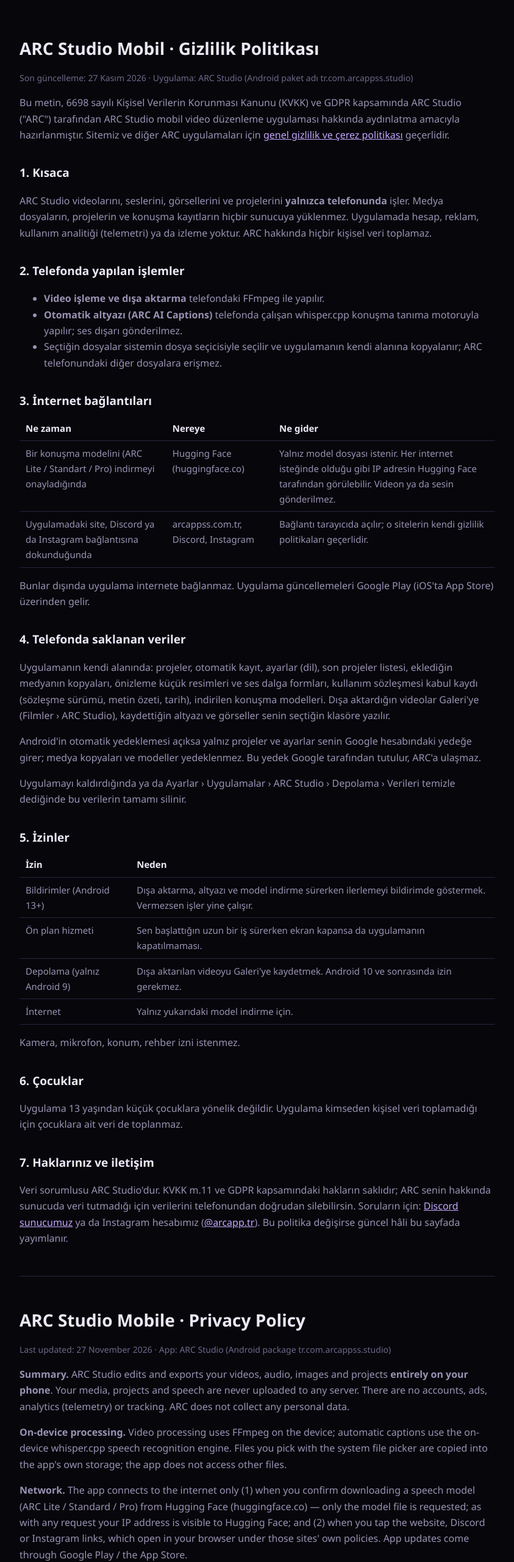
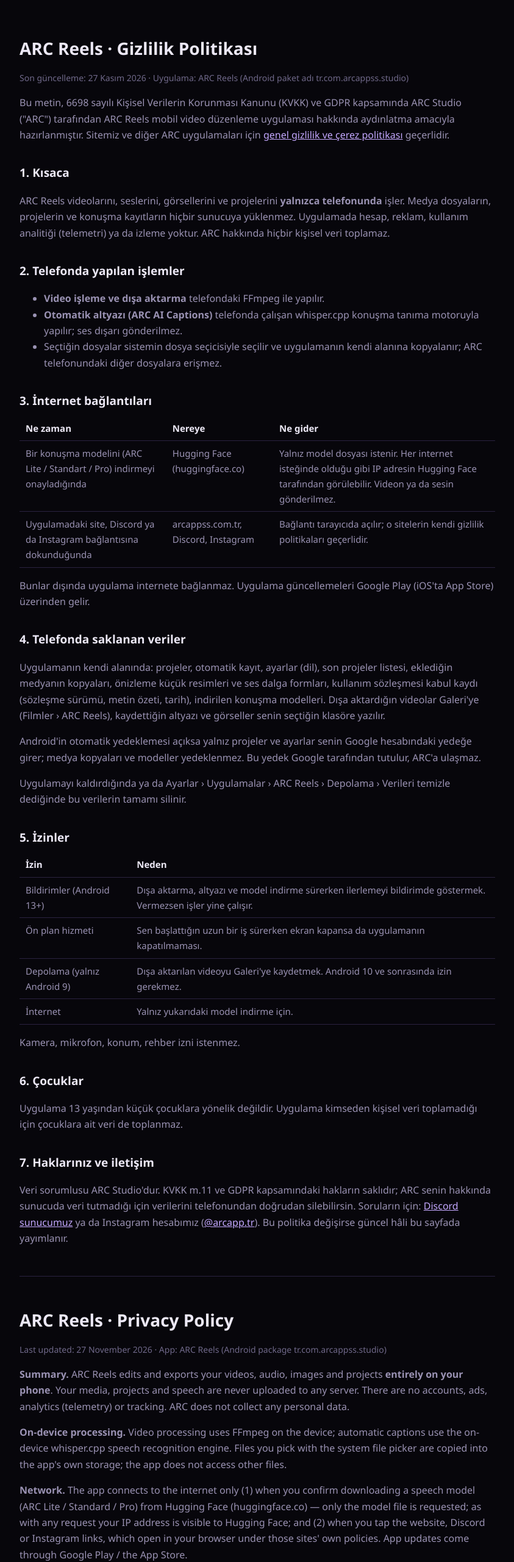
Before and after one commit to oguzonfroy/ARC, a plain HTML site: page docs/studio/gizlilik.html in a window 1280 px wide. Shown: the top 2561 px of the page at 61% size, without its empty margins (218-1061 px from the left). Drawn offline with Linux system fonts and the light colour scheme.

Commit message:
Gizlilik sayfası: mobil uygulamanın adı ARC Reels
Co-Authored-By: Claude Opus 5.5 <noreply@anthropic.com>

```diff
--- a/docs/studio/gizlilik.html
+++ b/docs/studio/gizlilik.html
@@ -3,8 +3,8 @@
 <head>
 <meta charset="utf-8">
 <meta name="viewport" content="width=device-width,initial-scale=1">
-<title>ARC Studio Mobil · Gizlilik Politikası / Privacy Policy</title>
-<meta name="description" content="ARC Studio Android ve iOS uygulamasının gizlilik politikası. Videoların telefonda işlenir, hiçbir sunucuya yüklenmez.">
+<title>ARC Reels · Gizlilik Politikası / Privacy Policy</title>
+<meta name="description" content="ARC Reels Android ve iOS uygulamasının gizlilik politikası. Videoların telefonda işlenir, hiçbir sunucuya yüklenmez.">
 <link rel="icon" type="image/png" href="../arc.png">
 <style>
 body{margin:0;background:#07060b;color:#ece8f6;font:400 16px/1.65 "Segoe UI",system-ui,sans-serif}
@@ -17,15 +17,15 @@ hr{border:0;border-top:1px solid #2a2240;margin:48px 0}
 </head>
 <body>
 <main>
-<h1>ARC Studio Mobil · Gizlilik Politikası</h1>
-<p class="k">Son güncelleme: 27 Kasım 2026 · Uygulama: ARC Studio (Android paket adı tr.com.arcappss.studio)</p>
+<h1>ARC Reels · Gizlilik Politikası</h1>
+<p class="k">Son güncelleme: 27 Kasım 2026 · Uygulama: ARC Reels (Android paket adı tr.com.arcappss.studio)</p>
 
 <p>Bu metin, 6698 sayılı Kişisel Verilerin Korunması Kanunu (KVKK) ve GDPR kapsamında ARC Studio ("ARC") tarafından
-ARC Studio mobil video düzenleme uygulaması hakkında aydınlatma amacıyla hazırlanmıştır. Sitemiz ve diğer ARC
+ARC Reels mobil video düzenleme uygulaması hakkında aydınlatma amacıyla hazırlanmıştır. Sitemiz ve diğer ARC
 uygulamaları için <a href="../gizlilik.html">genel gizlilik ve çerez politikası</a> geçerlidir.</p>
 
 <h2>1. Kısaca</h2>
-<p>ARC Studio videolarını, seslerini, görsellerini ve projelerini <b>yalnızca telefonunda</b> işler. Medya dosyaların, projelerin
+<p>ARC Reels videolarını, seslerini, görsellerini ve projelerini <b>yalnızca telefonunda</b> işler. Medya dosyaların, projelerin
 ve konuşma kayıtların hiçbir sunucuya yüklenmez. Uygulamada hesap, reklam, kullanım analitiği (telemetri) ya da izleme yoktur.
 ARC hakkında hiçbir kişisel veri toplamaz.</p>
 
@@ -49,11 +49,11 @@ ARC hakkında hiçbir kişisel veri toplamaz.</p>
 <h2>4. Telefonda saklanan veriler</h2>
 <p>Uygulamanın kendi alanında: projeler, otomatik kayıt, ayarlar (dil), son projeler listesi, eklediğin medyanın kopyaları,
 önizleme küçük resimleri ve ses dalga formları, kullanım sözleşmesi kabul kaydı (sözleşme sürümü, metin özeti, tarih),
-indirilen konuşma modelleri. Dışa aktardığın videolar Galeri'ye (Filmler › ARC Studio), kaydettiğin altyazı ve görseller
+indirilen konuşma modelleri. Dışa aktardığın videolar Galeri'ye (Filmler › ARC Reels), kaydettiğin altyazı ve görseller
 senin seçtiğin klasöre yazılır.</p>
 <p>Android'in otomatik yedeklemesi açıksa yalnız projeler ve ayarlar senin Google hesabındaki yedeğe girer; medya kopyaları ve
 modeller yedeklenmez. Bu yedek Google tarafından tutulur, ARC'a ulaşmaz.</p>
-<p>Uygulamayı kaldırdığında ya da Ayarlar › Uygulamalar › ARC Studio › Depolama › Verileri temizle dediğinde bu verilerin tamamı silinir.</p>
+<p>Uygulamayı kaldırdığında ya da Ayarlar › Uygulamalar › ARC Reels › Depolama › Verileri temizle dediğinde bu verilerin tamamı silinir.</p>
 
 <h2>5. İzinler</h2>
 <table>
@@ -75,9 +75,9 @@ Instagram hesabımız (<a href="https://www.instagram.com/arcapp.tr">@arcapp.tr<
 
 <hr>
 
-<h1>ARC Studio Mobile · Privacy Policy</h1>
-<p class="k">Last updated: 27 November 2026 · App: ARC Studio (Android package tr.com.arcappss.studio)</p>
-<p><b>Summary.</b> ARC Studio edits and exports your videos, audio, images and projects <b>entirely on your phone</b>. Your media,
+<h1>ARC Reels · Privacy Policy</h1>
+<p class="k">Last updated: 27 November 2026 · App: ARC Reels (Android package tr.com.arcappss.studio)</p>
+<p><b>Summary.</b> ARC Reels edits and exports your videos, audio, images and projects <b>entirely on your phone</b>. Your media,
 projects and speech are never uploaded to any server. There are no accounts, ads, analytics (telemetry) or tracking. ARC does not
 collect any personal data.</p>
 <p><b>On-device processing.</b> Video processing uses FFmpeg on the device; automatic captions use the on-device whisper.cpp speech
@@ -87,7 +87,7 @@ Hugging Face (huggingface.co) — only the model file is requested; as with any
 (2) when you tap the website, Discord or Instagram links, which open in your browser under those sites' own policies. App updates come
 through Google Play / the App Store.</p>
 <p><b>Data stored on your device.</b> Projects, autosave, settings, recent projects, copies of media you add, thumbnails and waveforms,
-the license agreement acceptance record, and downloaded speech models. Exported videos go to your Gallery (Movies › ARC Studio); saved
+the license agreement acceptance record, and downloaded speech models. Exported videos go to your Gallery (Movies › ARC Reels); saved
 captions and images go to the folder you choose. If Android auto backup is on, only projects and settings are included in your own Google
 backup (held by Google, never sent to ARC). Uninstalling the app or clearing its storage deletes all of this data.</p>
 <p><b>Permissions.</b> Notifications (Android 13+, to show progress of exports, captions and downloads — optional); foreground service
```
